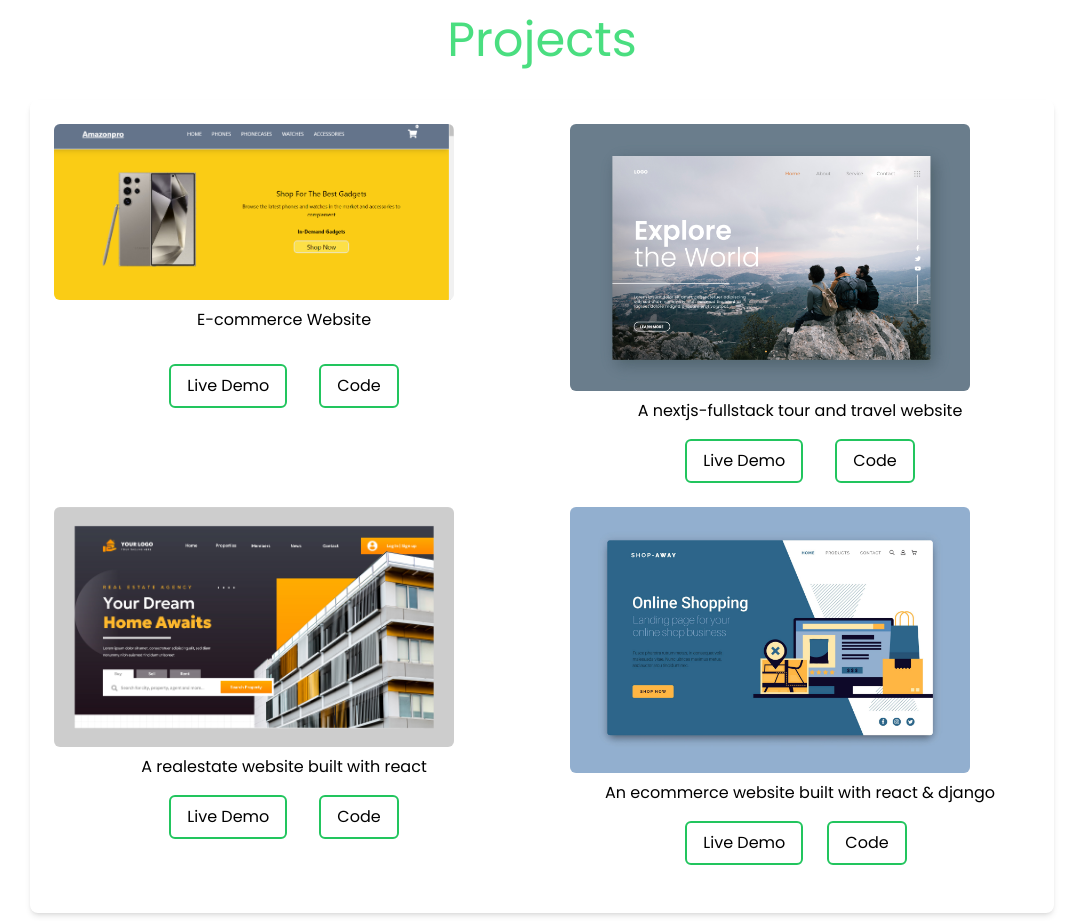
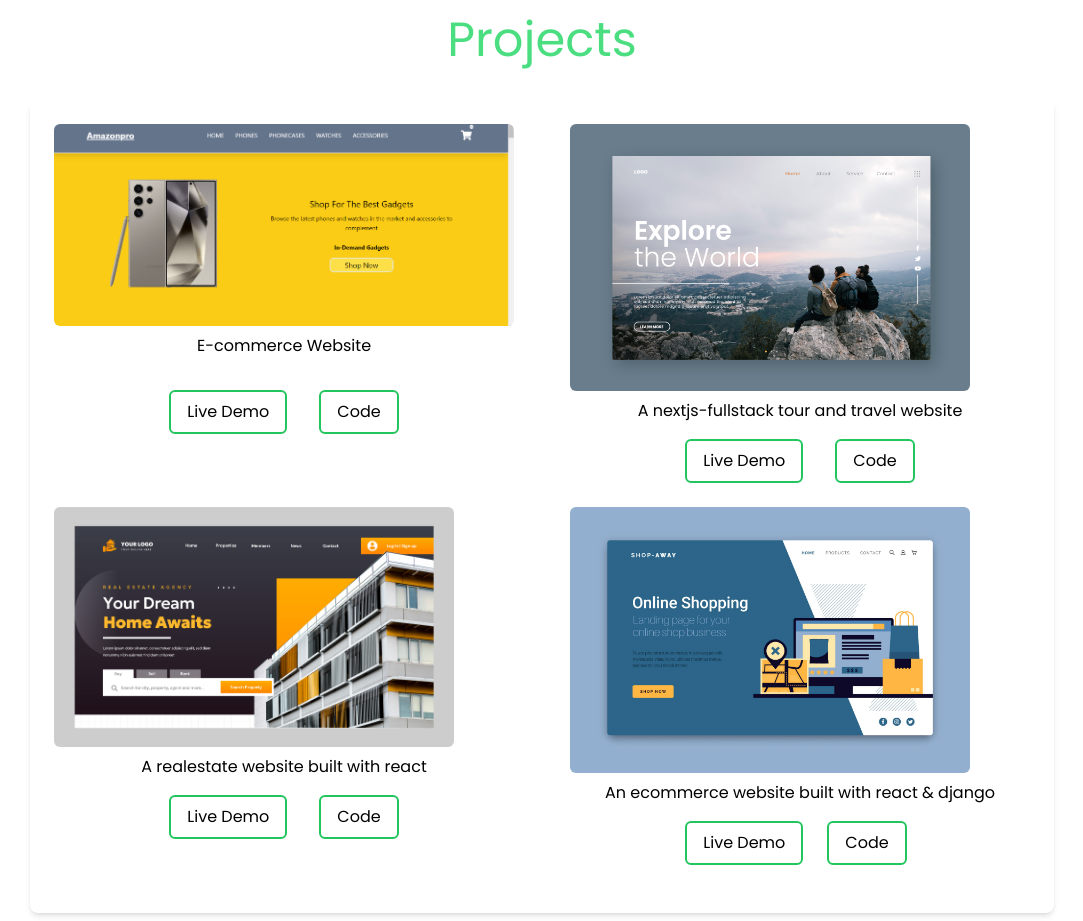
Before and after one commit to MainBank5/Nextjs-project-1, a Next.js app in the folder portfolio-nextjs/: page / in a window 1280 px wide. Shown: the part 2640-3561 px from the top of the page, without its empty margins (98-1181 px from the left). Built offline with nearby package versions, Linux system fonts and the light colour scheme.

Commit message:
added my new resume

```diff
--- a/portfolio-nextjs/src/components/About.tsx
+++ b/portfolio-nextjs/src/components/About.tsx
@@ -22,7 +22,7 @@ export default function About() {
                             I&#39;m a Full stack Javascript/Typescript Web Developer with over 2 years of experience building with React, Next.js, and Django. I excel in turning design concepts into scalable, user-friendly websites and apps. My focus is on crafting user-centric, responsive interfaces that marry stunning aesthetics with top-notch functionality. From concept to code, I&#39;m here to bring your digital visions to life, creating immersive experiences that captivate and resonate with the audience.
                         </p>
                         <div className="relative self-center md:self-start">
-                            <a href="/Eliud_Karuga_Resume.pdf" download className="inline-flex items-center justify-center border-2 border-green-500 px-8 md:ml-10 py-2 rounded-lg text-center hover:bg-gradient-to-b from-green-400 to-green-600">
+                            <a href="/Eliud_Karuga_Resume_Fullstack.pdf" download className="inline-flex items-center justify-center border-2 border-green-500 px-8 md:ml-10 py-2 rounded-lg text-center hover:bg-gradient-to-b from-green-400 to-green-600">
                                 <span>Download CV</span>
                                 <span className="ml-2"><HiDownload size={20} /></span>
                             </a>
--- a/portfolio-nextjs/src/components/Projects.tsx
+++ b/portfolio-nextjs/src/components/Projects.tsx
@@ -11,7 +11,7 @@ export default function Projects() {
                 <div className="grid grid-cols-1 md:grid-cols-2 gap-x-2 py-6 shadow-md rounded-lg">
 
                     <div className="px-6 object-cover bg-no-repeat relative">
-                        <Image src="/ecommerce.png" alt="fitnessweb" width={400} height={400} className="rounded-md" />
+                        <Image src="/ecommerce.png" alt="fitnessweb" width={600} height={600} className="rounded-md" />
 
                         <div className="flex flex-col items-center justify-center py-2">
                             <h1>E-commerce Website</h1>
```
Also changed, not shown: 2 other files (tests, documents, lock files or other folders).
